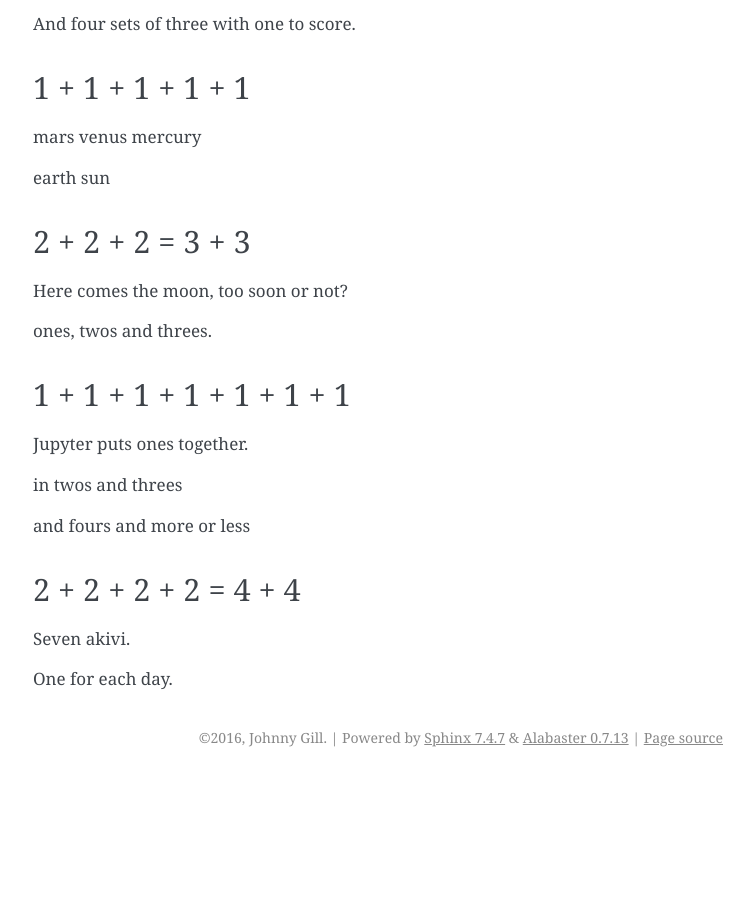
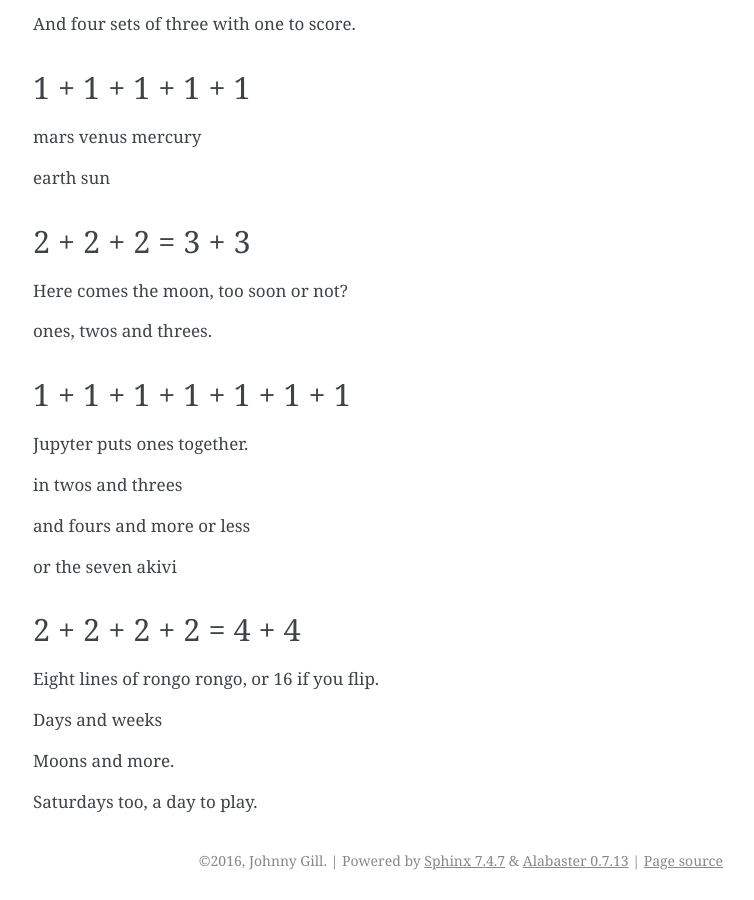
Before and after one commit to openbermuda/karmapi, a Sphinx documentation site: the page built from docs/nodice/bottle.rst, in a window 1280 px wide and 900 px high, scrolled down 2155 px. Shown: the whole window, without its empty margins (387-1141 px from the left). Built offline with Sphinx 7.4.7, drawn with Linux system fonts in a browser that asks for light colours; formulas are drawn with MathJax 3; pages that are not in the unit, such as notebooks, are missing from menus; before the commit the page ends 2932 px from its top, so only the background shows below that.

Commit message:
sevens and eights on saturdays

```diff
--- a/docs/nodice/bottle.rst
+++ b/docs/nodice/bottle.rst
@@ -125,10 +125,16 @@ in twos and threes
 
 and fours and more or less
 
+or the seven akivi
+
 
 2 + 2 + 2 + 2 = 4 + 4
 =========================
 
-Seven akivi.
+Eight lines of rongo rongo, or 16 if you flip.
 
-One for each day.
+Days and weeks
+
+Moons and more.
+
+Saturdays too, a day to play.
```
